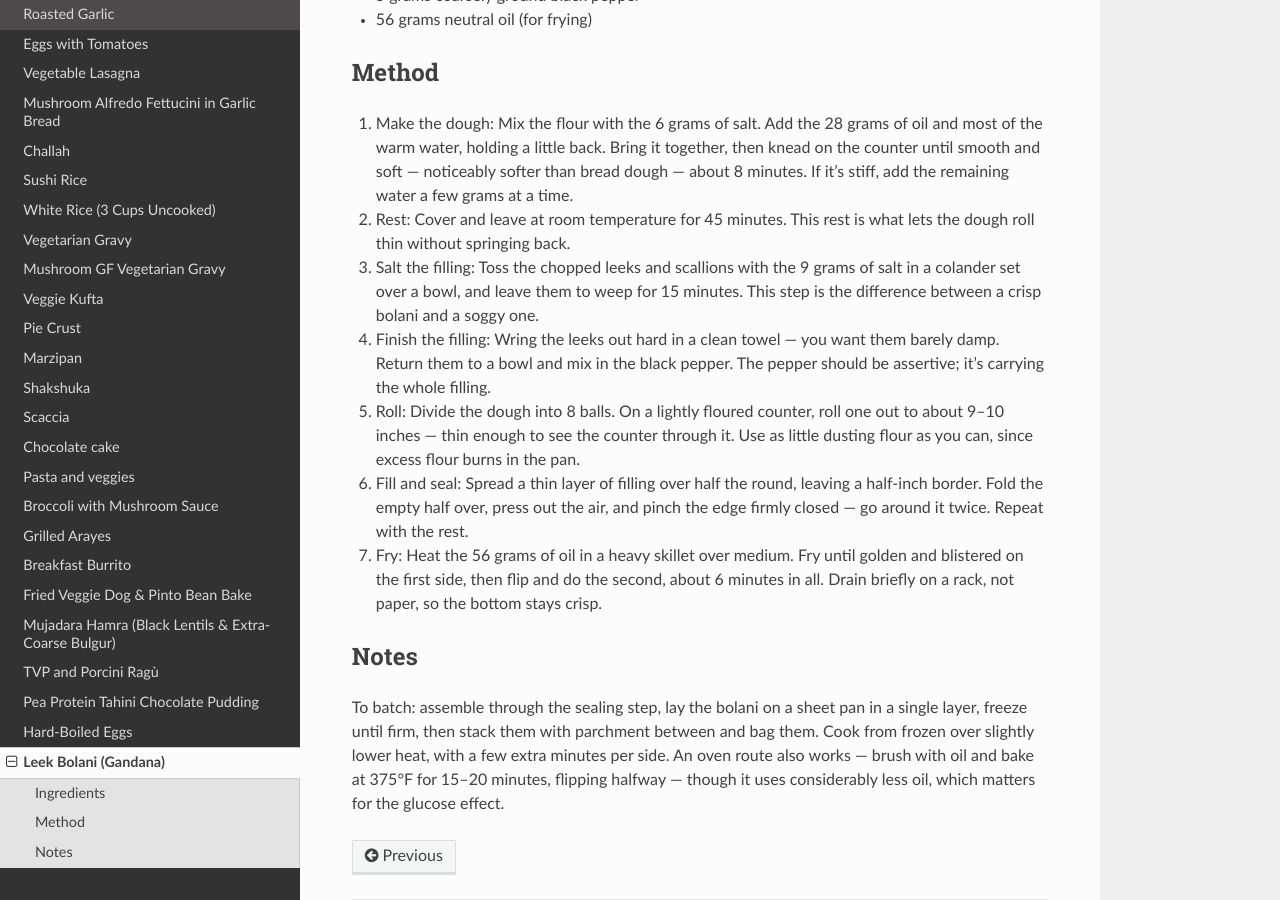
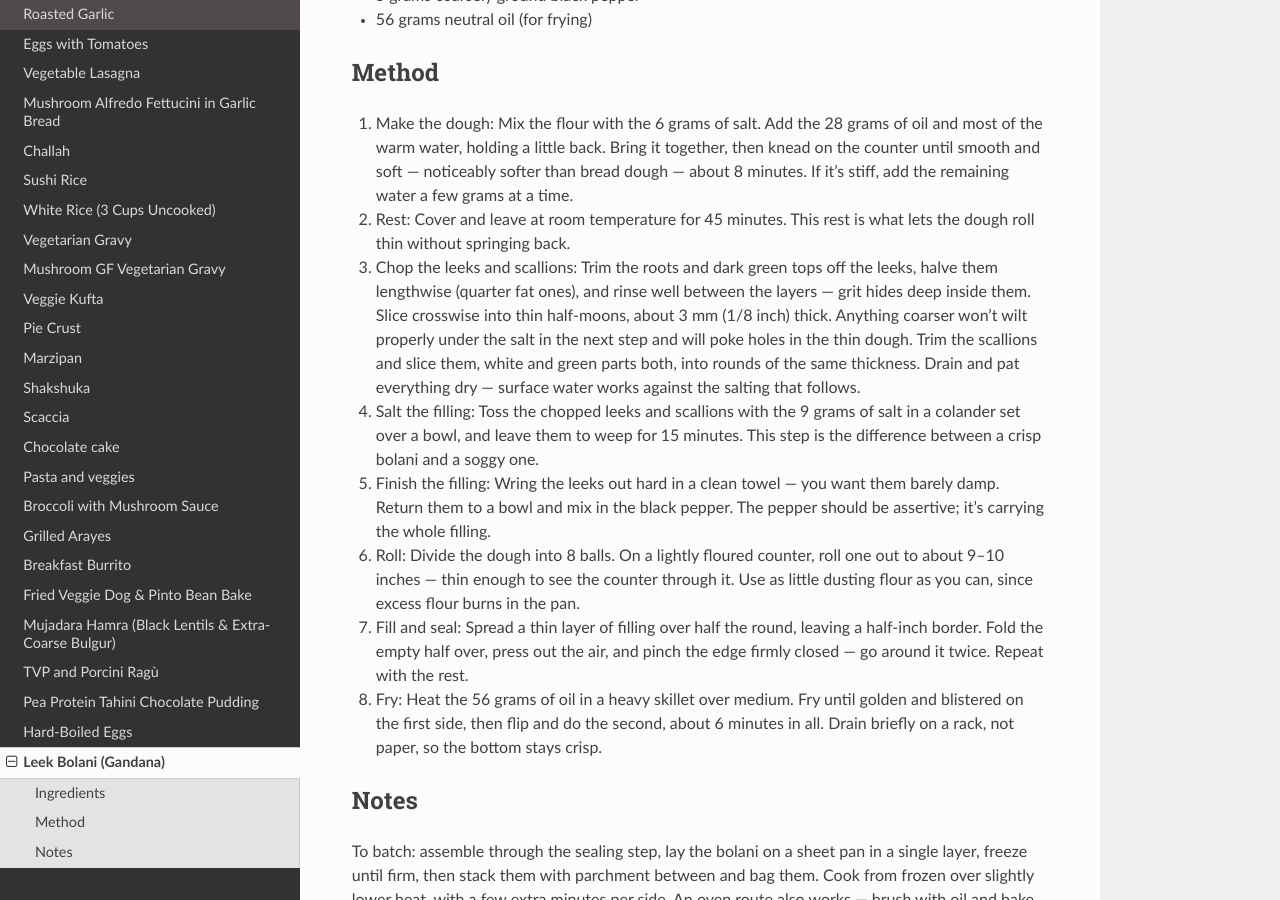
Before and after one commit to moshez/recipes, a Sphinx documentation site: the page built from doc/leek-bolani.rst, in a window 1280 px wide and 900 px high, scrolled down 448 px. Built offline with Sphinx 7.4.7 and the Read the Docs theme 3.1.0, drawn with Linux system fonts in a browser that asks for light colours.

Commit message:
Add explicit chopping instructions for leeks and scallions in bolani (#35)
Researched common practice for bolani gandana fillings: leeks are
halved lengthwise (quartered if thick), rinsed between the layers,
and sliced crosswise into thin half-moons about 3 mm (1/8 inch);
scallions are sliced into rounds of the same thickness. Added a
dedicated Method step covering the cuts, the grit-washing, and
drying, and why fineness matters for the raw salt-wilted filling.


Claude-Session: https://claude.ai/code/session_016pozhhAJhkHMJ1LmQU9Xth

Co-authored-by: Claude <noreply@anthropic.com>

```diff
--- a/doc/leek-bolani.rst
+++ b/doc/leek-bolani.rst
@@ -27,6 +27,15 @@ Method
    it's stiff, add the remaining water a few grams at a time.
 #. Rest: Cover and leave at room temperature for 45 minutes. This rest
    is what lets the dough roll thin without springing back.
+#. Chop the leeks and scallions: Trim the roots and dark green tops
+   off the leeks, halve them lengthwise (quarter fat ones), and rinse
+   well between the layers — grit hides deep inside them. Slice
+   crosswise into thin half-moons, about 3 mm (1/8 inch) thick.
+   Anything coarser won't wilt properly under the salt in the next
+   step and will poke holes in the thin dough. Trim the scallions and
+   slice them, white and green parts both, into rounds of the same
+   thickness. Drain and pat everything dry — surface water works
+   against the salting that follows.
 #. Salt the filling: Toss the chopped leeks and scallions with the
    9 grams of salt in a colander set over a bowl, and leave
    them to weep for 15 minutes. This step is the difference between a
```
